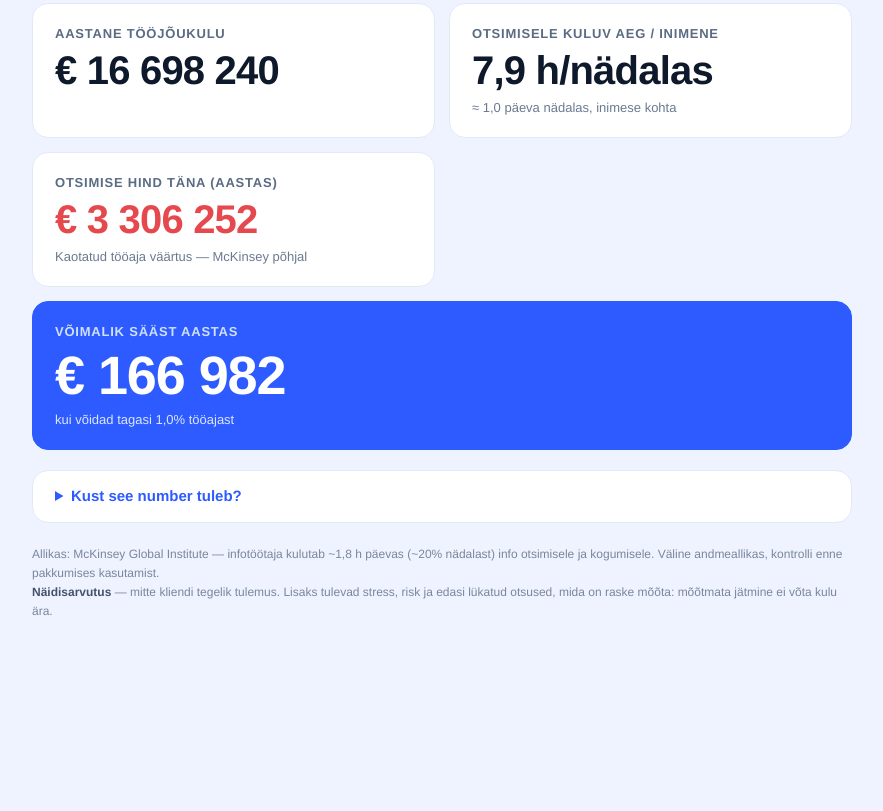
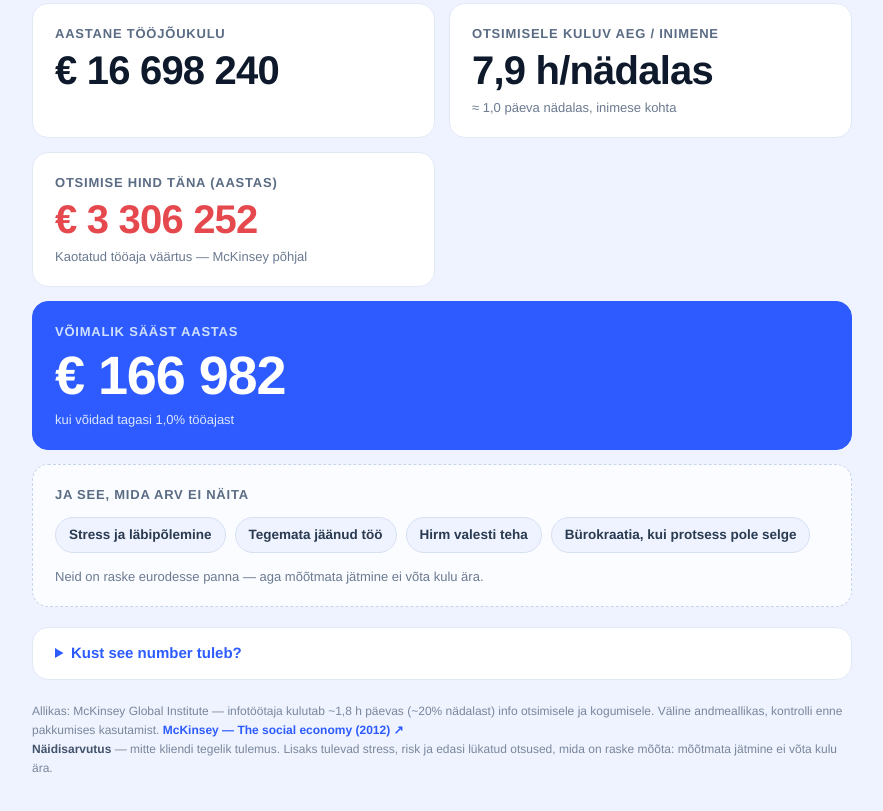
Before and after one commit to eivaWW/lost-time-calculator, a plain HTML site: page index.html in a window 1280 px wide. Shown: the part 664-1475 px from the top of the page, without its empty margins (198-1081 px from the left). Before the commit the page ends 1325 px from the top, so only its background shows below. Drawn offline with Linux system fonts and the light colour scheme.

Commit message:
Add files via upload

```diff
--- a/index.html
+++ b/index.html
@@ -40,6 +40,11 @@
   .out .v.warn { color:#E5484D; }
   .foot { font-size:12px; color:#7a879b; margin-top:22px; line-height:1.6; }
   .foot b { color:#43536b; }
+  .foot a { color:#2D5BFF; font-weight:700; text-decoration:none; }
+  .chip { display:inline-block; background:#EEF3FF; border:1px solid #d7e0f2; color:#2a3a50;
+          border-radius:20px; padding:7px 13px; font-size:13.5px; font-weight:600; }
+  .out.soft { grid-column:1 / -1; border-style:dashed; border-color:#c7d4ec; background:#fbfcff; }
+  .chips { display:flex; flex-wrap:wrap; gap:9px; margin-top:12px; }
   @media (max-width:560px){ .grid{grid-template-columns:1fr;} .out.hero .v{font-size:44px;} h1{font-size:24px;} }
 </style>
 </head>
@@ -115,6 +120,16 @@
       <div class="v" id="oSaving">–</div>
       <div class="sub" id="oSavingSub"></div>
     </div>
+    <div class="out soft">
+      <div class="k" data-et="Ja see, mida arv ei näita" data-en="And what the number can't show">Ja see, mida arv ei näita</div>
+      <div class="chips">
+        <span class="chip" data-et="Stress ja läbipõlemine" data-en="Stress &amp; burnout">Stress ja läbipõlemine</span>
+        <span class="chip" data-et="Tegemata jäänud töö" data-en="Work left undone">Tegemata jäänud töö</span>
+        <span class="chip" data-et="Hirm valesti teha" data-en="Fear of getting it wrong">Hirm valesti teha</span>
+        <span class="chip" data-et="Bürokraatia, kui protsess pole selge" data-en="Bureaucracy when the process is unclear">Bürokraatia, kui protsess pole selge</span>
+      </div>
+      <div class="sub" style="margin-top:14px;" data-et="Neid on raske eurodesse panna — aga mõõtmata jätmine ei võta kulu ära." data-en="Hard to put in euros — but unmeasured isn't unpaid.">Neid on raske eurodesse panna — aga mõõtmata jätmine ei võta kulu ära.</div>
+    </div>
   </div>
 
   <details style="margin-top:20px; background:#fff; border:1px solid #e2e9f6; border-radius:16px; padding:14px 22px;">
@@ -133,7 +148,8 @@
   <p class="foot">
     <span data-et="Allikas: McKinsey Global Institute — infotöötaja kulutab ~1,8 h päevas (~20% nädalast) info otsimisele ja kogumisele. Väline andmeallikas, kontrolli enne pakkumises kasutamist."
           data-en="Source: McKinsey Global Institute — information workers spend ~1.8 h/day (~20% of the week) searching for and gathering information. External figure; verify before using in a proposal.">
-    </span><br>
+    </span>
+    <a href="https://www.mckinsey.com/industries/technology-media-and-telecommunications/our-insights/the-social-economy" target="_blank" rel="noopener">McKinsey — The social economy (2012) ↗</a><br>
     <b data-et="Näidisarvutus" data-en="Illustrative model">Näidisarvutus</b>
     <span data-et=" — mitte kliendi tegelik tulemus. Lisaks tulevad stress, risk ja edasi lükatud otsused, mida on raske mõõta: mõõtmata jätmine ei võta kulu ära."
           data-en=" — not an actual client result. On top of this come stress, risk and delayed decisions that are hard to measure: unmeasured isn't unpaid.">
```
